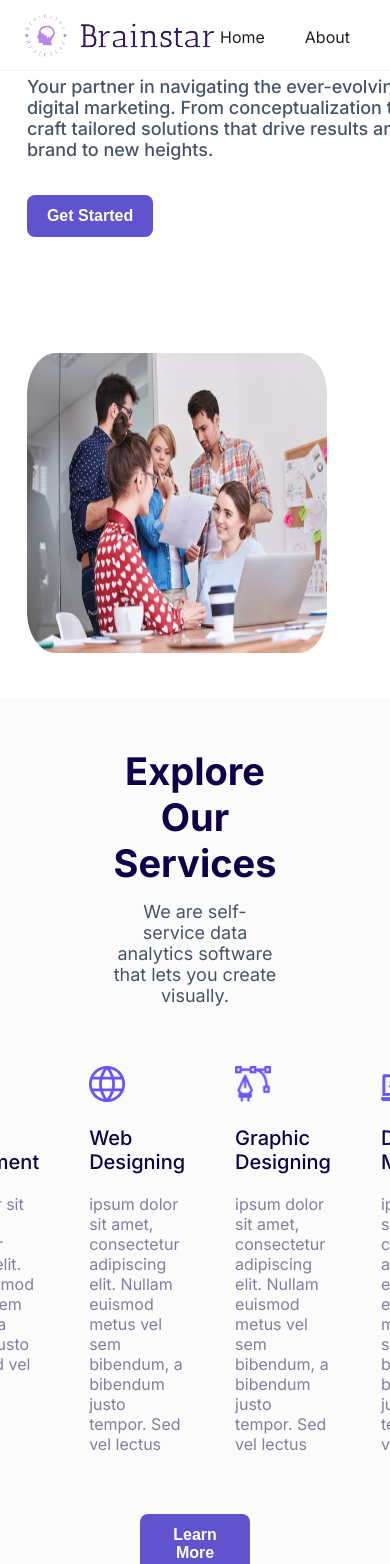
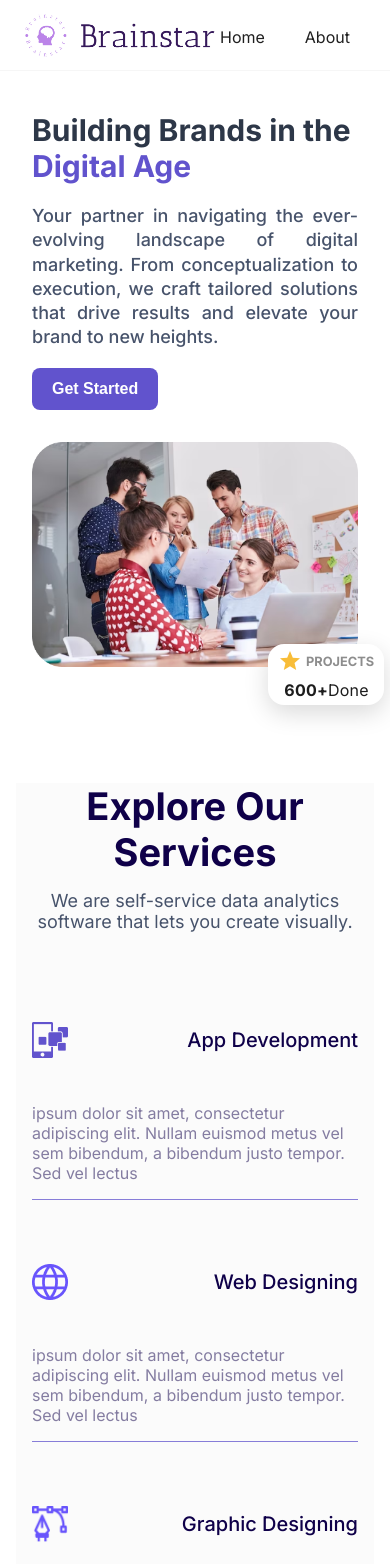
Before and after one commit to ayushyadav003/brainstar, a Next.js app: page / in a window 390 px wide. Shown: the top 1564 px of the page. Built offline with nearby package versions, Linux system fonts and the light colour scheme.

Commit message:
mobile view started

```diff
--- a/src/app/page.module.scss
+++ b/src/app/page.module.scss
@@ -112,9 +112,10 @@
   .homeWrapper {
     margin-top: 20px;
     .introSection {
-      display: grid;
-      padding: 0 10% 0 6.9%;
-      gap: 20%;
+      margin-top: 5em;
+      display: flex;
+      flex-direction: column;
+      padding: 2em 2em 0 2em;
       .inner {
         h1 {
           font-size: 30px;
@@ -123,32 +124,39 @@
           color: #47536b;
           font-size: 18px;
           font-weight: 500;
-          margin: 0 0 35px 0;
+          margin-bottom: 1em;
+          line-height: 1.35;
+          text-align: justify;
         }
       }
       .inner2 {
         position: relative;
+        width: 100%;
+        height: 100%;
+        margin: 2em auto;
         img {
-          width: 300px;
-          height: 300px;
+          width: 100%;
+          height: 100%;
+          object-fit: contain;
         }
         div {
-          width: 141px;
-          height: 66px;
           position: absolute;
-          right: -45px;
-          bottom: -25px;
+          width: initial;
+          height: initial;
+          bottom: -15%;
+          right: -8%;
+          padding: 5px 10px;
           border-radius: 16px;
           background: #fff;
           box-shadow: 0px 8px 24px 0px rgba(0, 0, 0, 0.15);
-          padding: 10px 20px;
           span {
             display: flex;
             align-items: center;
+
             span {
               color: #1d1d1d;
               opacity: 0.5;
-              font-size: 12px;
+              font-size: 0.8rem;
               margin-left: 4px;
               font-weight: 700;
             }
@@ -156,10 +164,10 @@
           p {
             display: flex;
             color: #1d1d1d;
-            margin: 7px 0 0 0;
-            font-size: 20px;
+            font-size: 1rem;
             font-weight: 700;
             letter-spacing: 0.2px;
+            margin-left: 0.4em;
             span {
               font-weight: 400;
             }
@@ -188,8 +196,8 @@
     }
     .servicesWrapper {
       background: #fbfbfb;
-      margin-top: 100px;
-      padding: 50px 140px;
+      padding: 0 0;
+      margin: 5em 1em;
       display: flex;
       flex-direction: column;
       text-align: center;
@@ -208,11 +216,22 @@
       }
       .servicesData {
         display: flex;
+        flex-direction: column;
+        padding: 1em;
         text-align: left;
         gap: 50px;
         margin: 60px 0;
 
+        .mobileFlex {
+          display: flex;
+          align-items: center;
+          justify-content: space-between;
+          border-bottom:0;
+        }
+
         div {
+          border-bottom: 1px solid #6153cdbf;
+          padding-bottom: 1em;
           img {
             height: 36px;
             width: 36px;
--- a/src/app/page.tsx
+++ b/src/app/page.tsx
@@ -1,11 +1,11 @@
-'use client'
-import Image from 'next/image'
-import styles from './page.module.scss'
-import { Star } from '@mui/icons-material'
-import { services } from '../utils/Utils'
-import CommonButton from '../components/common/button/CommonButton'
-import Testimonials from '../components/testimonials/Testimonials'
-import Blogs from '@/components/blogs/Blogs'
+"use client";
+import Image from "next/image";
+import styles from "./page.module.scss";
+import { Star } from "@mui/icons-material";
+import { services } from "../utils/Utils";
+import CommonButton from "../components/common/button/CommonButton";
+import Testimonials from "../components/testimonials/Testimonials";
+import Blogs from "@/components/blogs/Blogs";
 
 export default function Home() {
   return (
@@ -22,13 +22,13 @@ export default function Home() {
               solutions that drive results and elevate your brand to new
               heights.
             </p>
-            <CommonButton text={'Get Started'} onclick={''} />
+            <CommonButton text={"Get Started"} onclick={""} />
           </div>
           <div className={styles.inner2}>
             <img src="/images/intro.png" alt="home" />
             <div>
               <span>
-                <Star style={{ color: '#F8BD38' }} />
+                <Star style={{ color: "#F8BD38" }} />
                 <span>PROJECTS</span>
               </span>
               <p>
@@ -49,18 +49,20 @@ export default function Home() {
             {services.map((item, i) => {
               return (
                 <div key={i}>
-                  <img src={item.icon} alt={item.title} />
-                  <h3>{item.title}</h3>
+                  <div className={styles.mobileFlex}>
+                    <img src={item.icon} alt={item.title} />
+                    <h3>{item.title}</h3>
+                  </div>
                   <p>{item.desc}</p>
                 </div>
-              )
+              );
             })}
           </div>
-          <CommonButton text={'Learn More'} onclick={''} />
+          <CommonButton text={"Learn More"} onclick={""} />
         </div>
         <Testimonials />
         <Blogs />
       </div>
     </main>
-  )
+  );
 }
```
